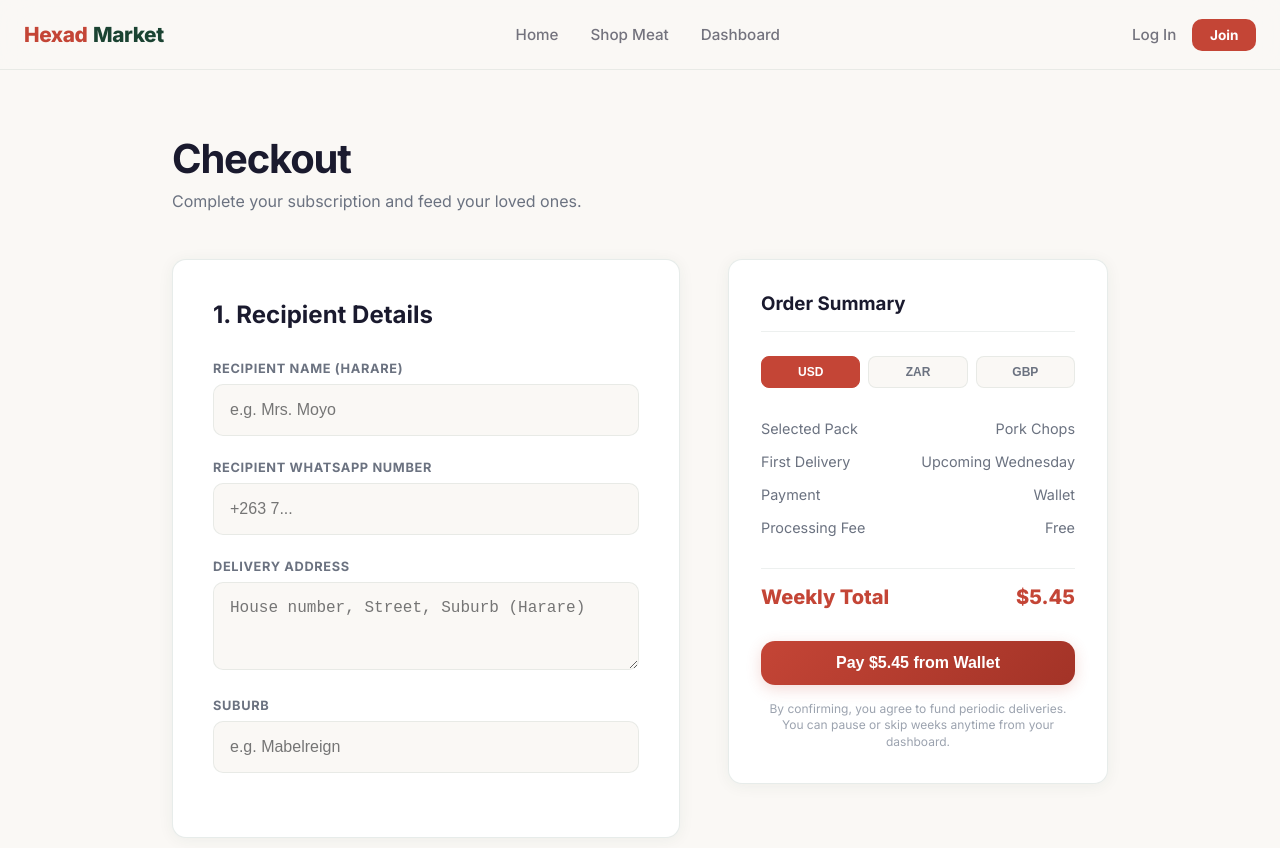
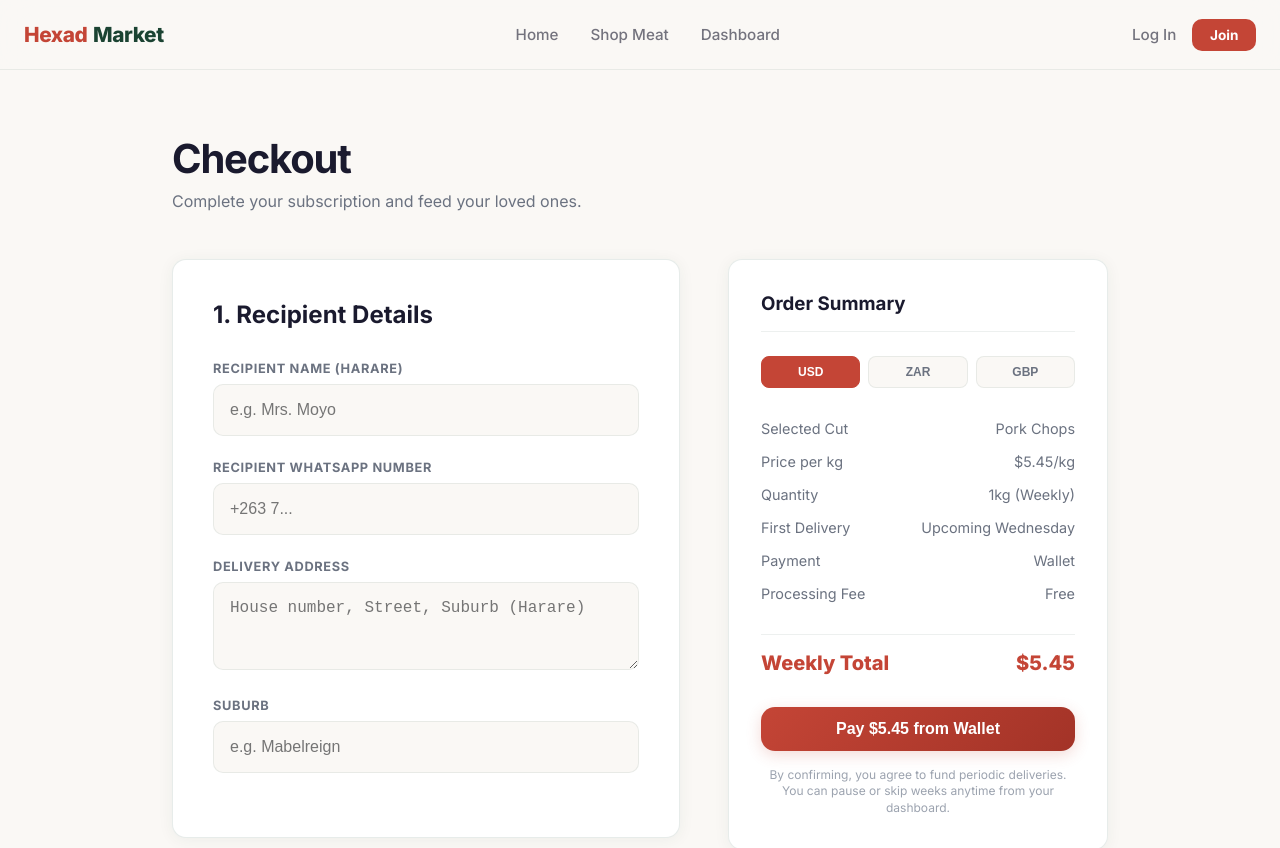
Before and after one commit to Will-l3x/meatlink-zimbabwe, a Next.js app: page /checkout in a window 1280 px wide. Shown: the top 848 px of the page. Built offline with nearby package versions, Linux system fonts and the light colour scheme.

Commit message:
feat: checkout total updates with delivery frequency (1kg weekly, 2kg biweekly, 4kg monthly)

```diff
--- a/app/checkout/page.tsx
+++ b/app/checkout/page.tsx
@@ -75,16 +75,39 @@ function CheckoutContent() {
         }
     };
 
-    const getPrice = () => {
+    const getFrequencyMultiplier = () => {
+        if (formData.frequency === 'BI_WEEKLY') return 2;
+        if (formData.frequency === 'MONTHLY') return 4;
+        return 1; // WEEKLY
+    };
+
+    const getFrequencyLabel = () => {
+        if (formData.frequency === 'BI_WEEKLY') return '2kg';
+        if (formData.frequency === 'MONTHLY') return '4kg';
+        return '1kg';
+    };
+
+    const getBasePrice = () => {
         if (currency === 'zar') return pack.zar;
         if (currency === 'gbp') return pack.gbp;
         return pack.usd;
     };
 
+    const getPrice = () => {
+        return getBasePrice() * getFrequencyMultiplier();
+    };
+
     const getPriceLabel = () => {
-        if (currency === 'zar') return `R${pack.zar}`;
-        if (currency === 'gbp') return `£${pack.gbp}`;
-        return `$${pack.usd}`;
+        const total = getPrice();
+        if (currency === 'zar') return `R${total.toFixed(2)}`;
+        if (currency === 'gbp') return `£${total.toFixed(2)}`;
+        return `$${total.toFixed(2)}`;
+    };
+
+    const getBasePriceLabel = () => {
+        if (currency === 'zar') return `R${pack.zar.toFixed(2)}`;
+        if (currency === 'gbp') return `£${pack.gbp.toFixed(2)}`;
+        return `$${pack.usd.toFixed(2)}`;
     };
 
     const getCurrencySymbol = () => {
@@ -358,8 +381,16 @@ function CheckoutContent() {
                     </div>
 
                     <div className={styles.summaryItem}>
-                        <span>Selected Pack</span>
+                        <span>Selected Cut</span>
                         <span>{pack.title}</span>
+                    </div>
+                    <div className={styles.summaryItem}>
+                        <span>Price per kg</span>
+                        <span>{getBasePriceLabel()}/kg</span>
+                    </div>
+                    <div className={styles.summaryItem}>
+                        <span>Quantity</span>
+                        <span>{getFrequencyLabel()} ({formData.frequency === 'WEEKLY' ? 'Weekly' : formData.frequency === 'BI_WEEKLY' ? 'Bi-Weekly' : 'Monthly'})</span>
                     </div>
                     <div className={styles.summaryItem}>
                         <span>First Delivery</span>
```
